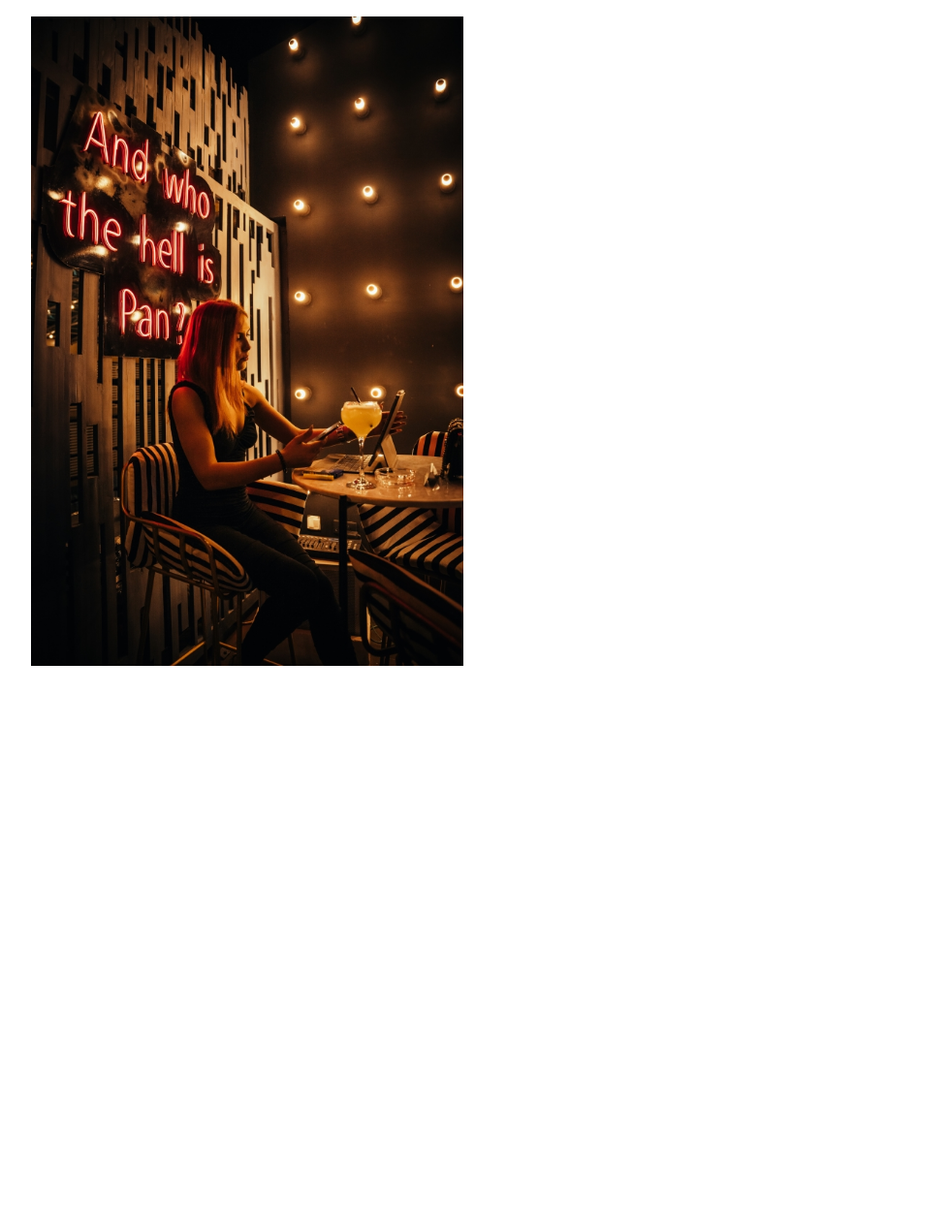
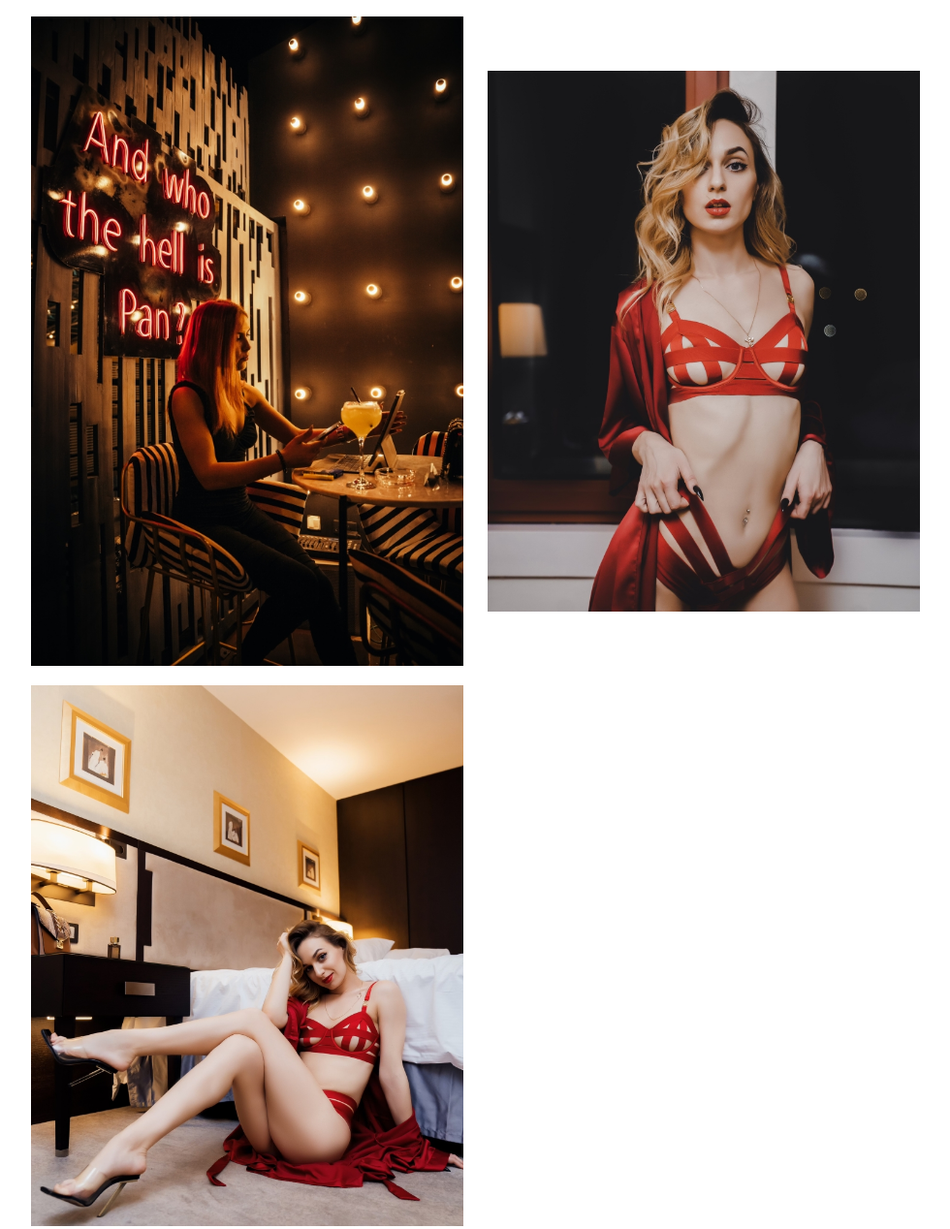
Before and after one commit to jindudimuna/earlstudios, a plain HTML site: page lifestyle.html in a window 1280 px wide. Shown: the part 5760-7028 px from the top of the page at 97% size, without its empty margins (60-1040 px from the left). Before the commit the page ends 6457 px from the top, so only its background shows below. Drawn offline with nearby package versions, Linux system fonts and the light colour scheme.

Commit message:
new photos

```diff
--- a/lifestyle.html
+++ b/lifestyle.html
@@ -32,8 +32,9 @@
 		<img src="image\lifestyle\15.jpg">
 		<img src="image\lifestyle\16.jpg">
 		<img src="image\lifestyle\17.jpg">
-
 		<img src="image\lifestyle\19.jpg">
+		<img src="image\lifestyle\20.jpg">
+		<img src="image\lifestyle\21.jpg">
 
 	</div>
 </body>
```
Also changed, not shown: music.html (+1 -0 lines), image/lifestyle/20.JPG (added), image/lifestyle/21.JPG (added), image/music/17.JPG (added).
